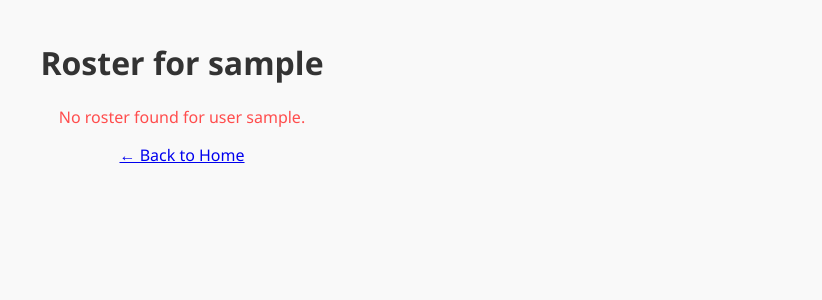
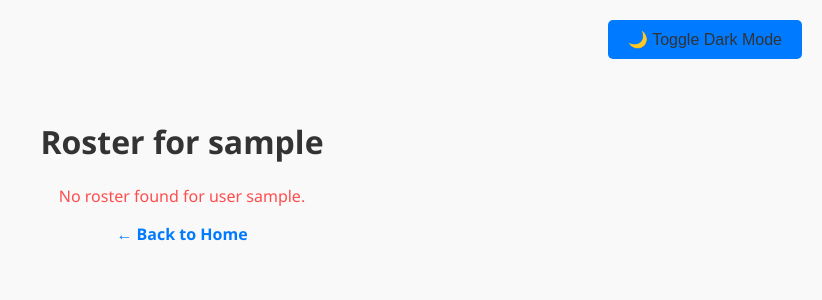
Before and after one commit to JaseGrable/Full_Stack_Final, a Flask app: a page that uses templates/user_roster.html in a window 1280 px wide. Shown: the top 300 px of the page, without its empty margins (458-1280 px from the left). Run offline with Flask 3, Linux system fonts and the light colour scheme; data that the repository does not hold is empty.

Commit message:
Add consistent styling amongst html pages

```diff
--- a/static/styles.css
+++ b/static/styles.css
@@ -1,4 +1,3 @@
-/* Default Theme Variables */
 :root {
     --bg-color: #f9f9f9;
     --text-color: #333;
@@ -8,7 +7,6 @@
     --border-color: #ddd;
 }
 
-/* Dark Mode Theme Variables */
 body.dark-mode {
     --bg-color: #121212;
     --text-color: #f0f0f0;
@@ -18,7 +16,7 @@
     --border-color: #333;
 }
 
-/* Global Styles */
+/* Global */
 body {
     background-color: var(--bg-color);
     color: var(--text-color);
@@ -28,7 +26,7 @@
     text-align: center;
 }
 
-/* Dark Mode Button */
+/* Toggle Button */
 .toggle-container {
     text-align: right;
     margin-bottom: 20px;
@@ -60,63 +58,92 @@
     color: var(--text-color);
 }
 
-/* Error Message */
 .error {
     color: var(--error-color);
-    text-align: center;
 }
 
-/* League List */
+/* Lists */
+.user-list,
 .league-list {
     list-style-type: none;
-    padding-left: 0;
-    margin: 20px 0;
+    padding: 0;
 }
 
+.user-list li,
 .league-list li {
     margin: 10px 0;
 }
 
+.user-list a,
 .league-list a {
     text-decoration: none;
     color: var(--accent-color);
     font-weight: bold;
 }
 
+.user-list a:hover,
 .league-list a:hover {
     text-decoration: underline;
 }
 
-/* User List */
-.user-list {
-    list-style-type: none;
-    padding-left: 0;
-    margin: 20px 0;
-}
-
-.user-list li {
-    margin: 10px 0;
-}
-
-.user-list a {
+/* Back Link */
+.back-link, a {
+    color: var(--accent-color);
     text-decoration: none;
-    color: var(--accent-color);
     font-weight: bold;
 }
 
-.user-list a:hover {
+a:hover {
     text-decoration: underline;
 }
 
-/* Back Link */
-.back-link {
-    display: inline-block;
-    margin-top: 20px;
-    color: var(--accent-color);
-    font-weight: bold;
-    text-decoration: none;
+/* Roster Page */
+.roster-container {
+    max-width: 1000px;
+    margin: auto;
+    padding: 20px;
 }
 
-.back-link:hover {
-    text-decoration: underline;
+.roster-flex {
+    display: flex;
+    justify-content: center;
+    gap: 20px;
+    flex-wrap: wrap;
+    margin-top: 20px;
 }
+
+.roster-group {
+    background-color: var(--card-bg);
+    border: 1px solid var(--border-color);
+    border-radius: 10px;
+    padding: 15px;
+    flex: 1;
+    min-width: 250px;
+}
+
+table {
+    width: 100%;
+    border-collapse: collapse;
+    margin-top: 10px;
+}
+
+th, td {
+    border: 1px solid var(--border-color);
+    padding: 8px;
+    text-align: center;
+    color: var(--text-color);
+    background-color: var(--bg-color);
+}
+
+th {
+    background-color: var(--accent-color);
+    color: #fff;
+}
+
+/* Responsive */
+@media (max-width: 768px) {
+    .roster-flex {
+        flex-direction: column;
+        align-items: center;
+    }
+}
--- a/templates/user_roster.html
+++ b/templates/user_roster.html
@@ -7,6 +7,10 @@
     <link rel="stylesheet" href="{{ url_for('static', filename='styles.css') }}">
 </head>
 <body>
+    <div class="toggle-container">
+        <button class="dark-toggle" onclick="toggleDarkMode()">🌙 Toggle Dark Mode</button>
+    </div>
+
     <div class="roster-container">
         <h1 class="title">Roster for {{ user_name }}</h1>
 
@@ -21,7 +25,7 @@
                 <p><strong>Fantasy Points:</strong> {{ roster['settings']['fpts'] }}</p>
             </div>
 
-            <!-- Flex container -->
+            <!-- Flex container for roster sections -->
             <div class="roster-flex">
                 <!-- Starters -->
                 <div class="roster-group">
@@ -94,6 +98,22 @@
             </div>
         {% endif %}
 
-        <p><a href="/">← Back to Home</a></p>
+        <p><a href="/" class="back-link">← Back to Home</a></p>
     </div>
+
+    <script>
+        function toggleDarkMode() {
+            document.body.classList.toggle("dark-mode");
+            const isDarkMode = document.body.classList.contains('dark-mode');
+            localStorage.setItem('darkMode', isDarkMode ? 'true' : 'false');
+        }
+
+        document.addEventListener('DOMContentLoaded', () => {
+            const isDarkMode = localStorage.getItem('darkMode') === 'true';
+            if (isDarkMode) {
+                document.body.classList.add('dark-mode');
+            }
+        });
+    </script>
 </body>
+</html>
```
